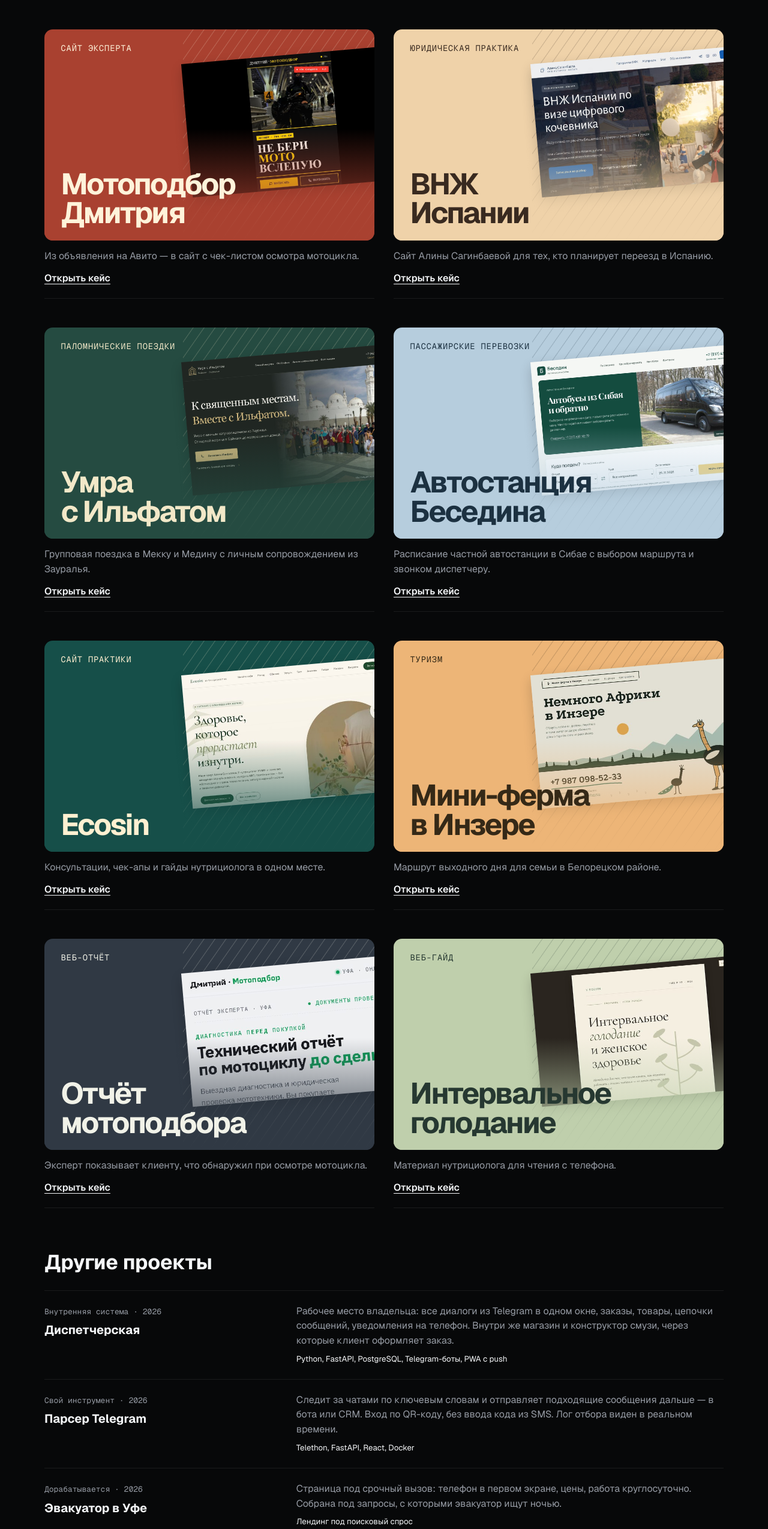
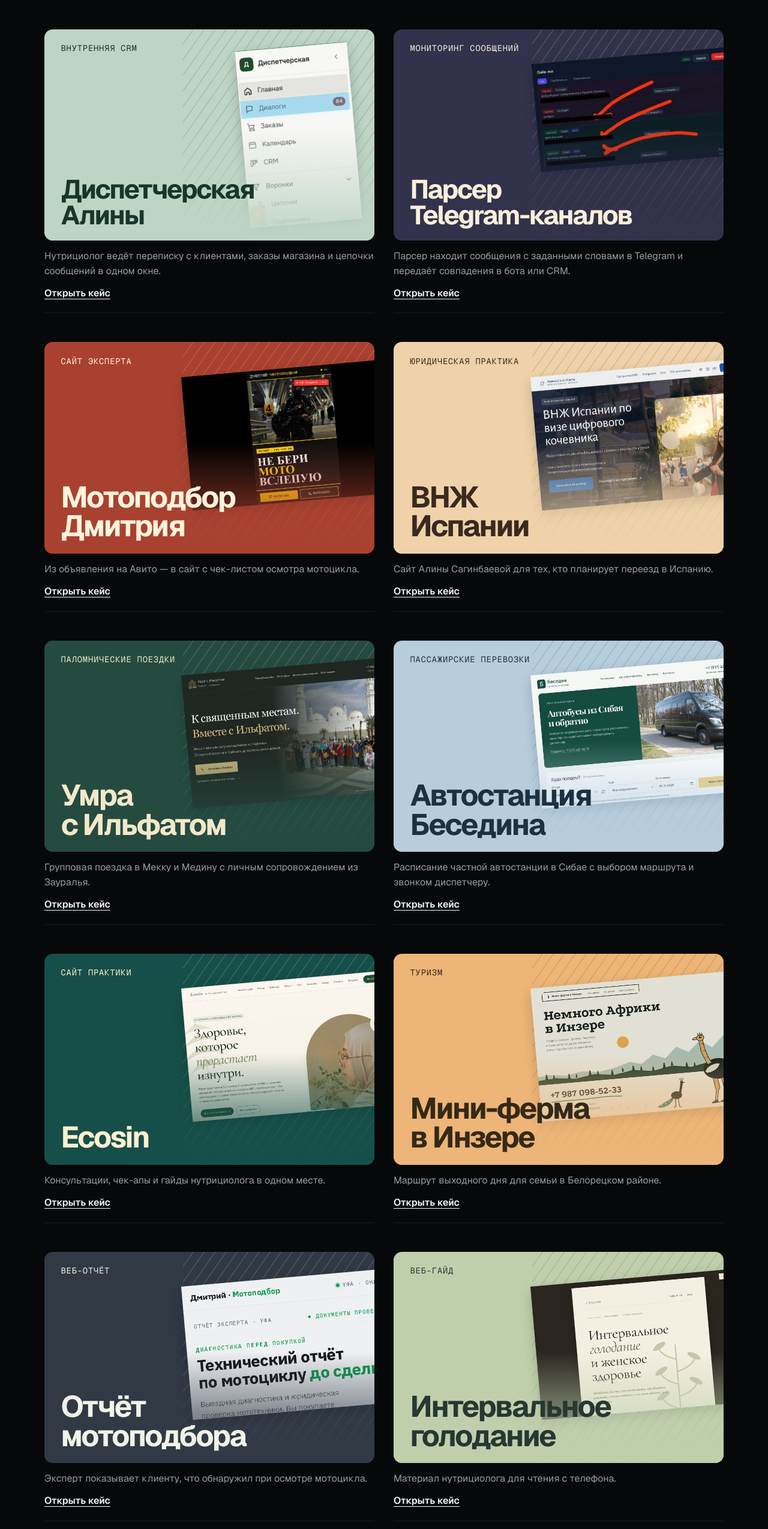
Before and after one commit to a6340374-stack/aitis, a plain HTML site: page index.html in a window 1280 px wide. Shown: the part 4722-7271 px from the top of the page at 60% size. Drawn offline with nearby package versions, Linux system fonts and the light colour scheme.

Commit message:
Feature the nutrition CRM and Telegram parser case studies

```diff
--- a/cases/case.css
+++ b/cases/case.css
@@ -11,3 +11,4 @@ section h2,section p{margin:0}
 h2{font-size:20px}
 footer{display:flex;flex-wrap:wrap;gap:24px;margin-top:32px}
 @media(max-width:600px){section{grid-template-columns:1fr;gap:6px}}
+.interface-shot{width:auto;max-width:100%;margin-inline:auto}
--- a/index.html
+++ b/index.html
@@ -407,6 +407,10 @@ footer{border-top:1px solid var(--line);padding:44px 0;margin-top:60px}
 .work-spain{--paper:#efd2a9;--ink:#392a20}
 .work-umra{--paper:#254b41;--ink:#f2e8c8}
 .work-station{--paper:#b6cddd;--ink:#1c3141}
+.work-dispatch{--paper:#bed4c5;--ink:#17372c}
+.work-parser{--paper:#32324c;--ink:#faf0da}
+.work-parser .work-title,.work-dispatch .work-title{font-size:clamp(22px,8cqw,44px)}
+.work-dispatch .work-cover img{width:34%;top:8%;right:6%}
 .work-cover::before{content:"";position:absolute;inset:0 0 0 42%;opacity:.22;background:repeating-linear-gradient(125deg,transparent 0 13px,currentColor 14px,transparent 15px)}
 .work-cover img{position:absolute;width:65%;height:auto;top:12%;right:-8%;transform:rotate(-5deg);box-shadow:0 8px 20px #0003}
 .work-cover::after{content:"";position:absolute;inset:45% 0 0;background:linear-gradient(0deg,var(--paper) 0%,transparent 96%);z-index:0}
@@ -763,6 +767,28 @@ footer{border-top:1px solid var(--line);padding:44px 0;margin-top:60px}
     </div>
     <div class="projects">
       <article>
+        <a class="work-card work-dispatch" href="cases/dispatch.html" aria-label="Открыть кейс «Диспетчерская Алины»">
+          <div class="work-cover">
+            <span class="work-type">Внутренняя CRM</span>
+            <img src="prj/dispatch.jpg" width="318" height="504" loading="lazy" alt="">
+            <h3 class="work-title">Диспетчерская<br>Алины</h3>
+          </div>
+          <p class="work-copy">Нутрициолог ведёт переписку с клиентами, заказы магазина и цепочки сообщений в одном окне.</p>
+          <span class="work-link">Открыть кейс</span>
+        </a>
+      </article>
+      <article>
+        <a class="work-card work-parser" href="cases/parser.html" aria-label="Открыть кейс «Парсер Telegram-каналов»">
+          <div class="work-cover">
+            <span class="work-type">Мониторинг сообщений</span>
+            <img src="prj/parser.jpg" width="930" height="471" loading="lazy" alt="">
+            <h3 class="work-title">Парсер<br>Telegram-каналов</h3>
+          </div>
+          <p class="work-copy">Парсер находит сообщения с заданными словами в Telegram и передаёт совпадения в бота или CRM.</p>
+          <span class="work-link">Открыть кейс</span>
+        </a>
+      </article>
+      <article>
         <a class="work-card work-moto-site" href="cases/moto-site.html" aria-label="Открыть кейс «Мотоподбор Дмитрия»">
           <div class="work-cover">
             <span class="work-type">Сайт эксперта</span>
@@ -852,14 +878,6 @@ footer{border-top:1px solid var(--line);padding:44px 0;margin-top:60px}
       </article>
     </div>
     <h3 class="work-other">Другие проекты</h3>
-    <article class="work-row">
-      <div><span class="work-status">Внутренняя система · 2026</span><h4>Диспетчерская</h4></div>
-      <div><p>Рабочее место владельца: все диалоги из Telegram в одном окне, заказы, товары, цепочки сообщений, уведомления на телефон. Внутри же магазин и конструктор смузи, через которые клиент оформляет заказ.</p><small>Python, FastAPI, PostgreSQL, Telegram-боты, PWA с push</small></div>
-    </article>
-    <article class="work-row">
-      <div><span class="work-status">Свой инструмент · 2026</span><h4>Парсер Telegram</h4></div>
-      <div><p>Следит за чатами по ключевым словам и отправляет подходящие сообщения дальше — в бота или CRM. Вход по QR-коду, без ввода кода из SMS. Лог отбора виден в реальном времени.</p><small>Telethon, FastAPI, React, Docker</small></div>
-    </article>
     <article class="work-row">
       <div><span class="work-status">Дорабатывается · 2026</span><h4>Эвакуатор в Уфе</h4></div>
       <div><p>Страница под срочный вызов: телефон в первом экране, цены, работа круглосуточно. Собрана под запросы, с которыми эвакуатор ищут ночью.</p><small>Лендинг под поисковый спрос</small></div>
```
Also changed, not shown: cases/dispatch.html (added, +21 -0 lines), cases/parser.html (added, +21 -0 lines), prj/dispatch.jpg (added), prj/parser.jpg (added).
